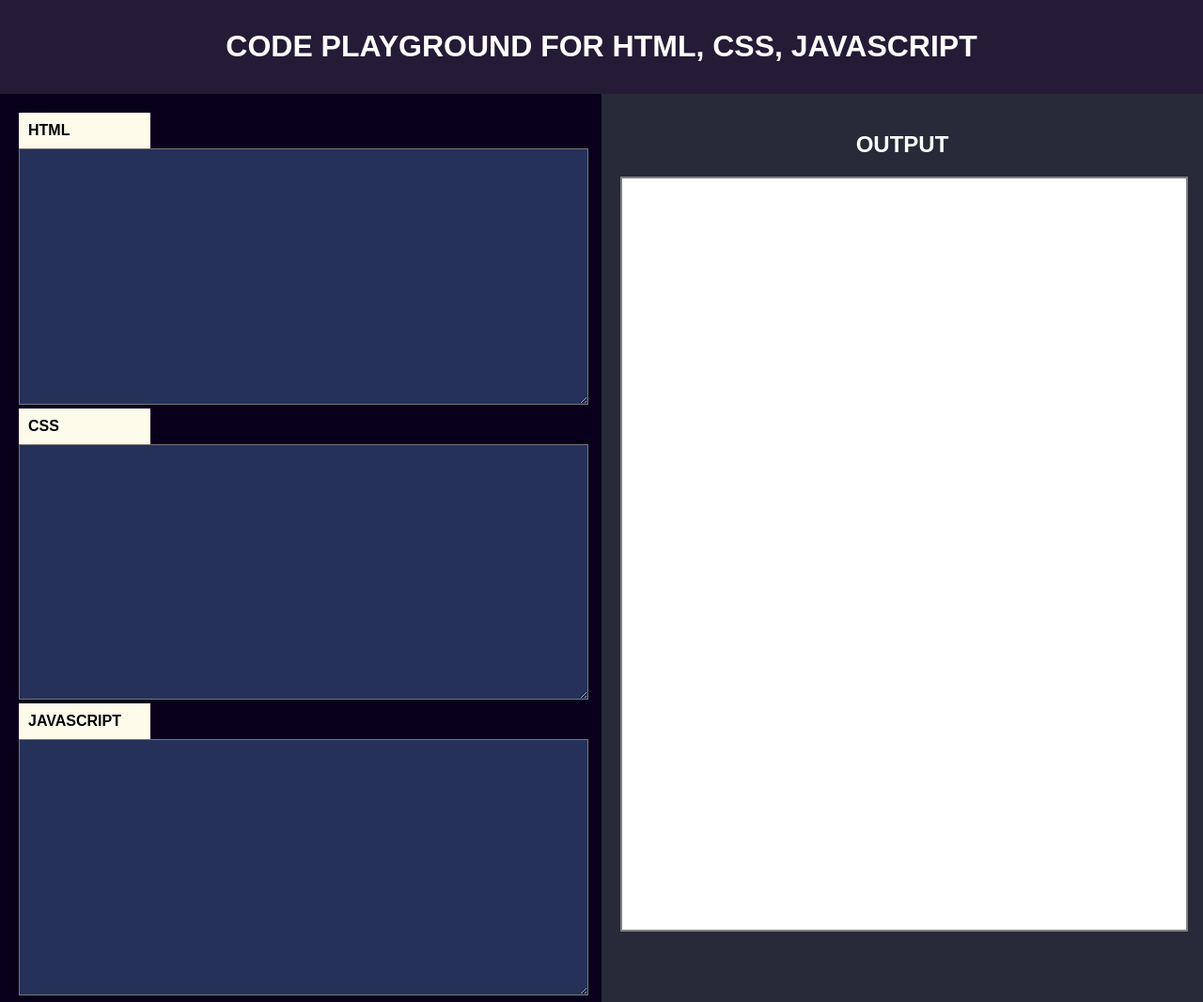
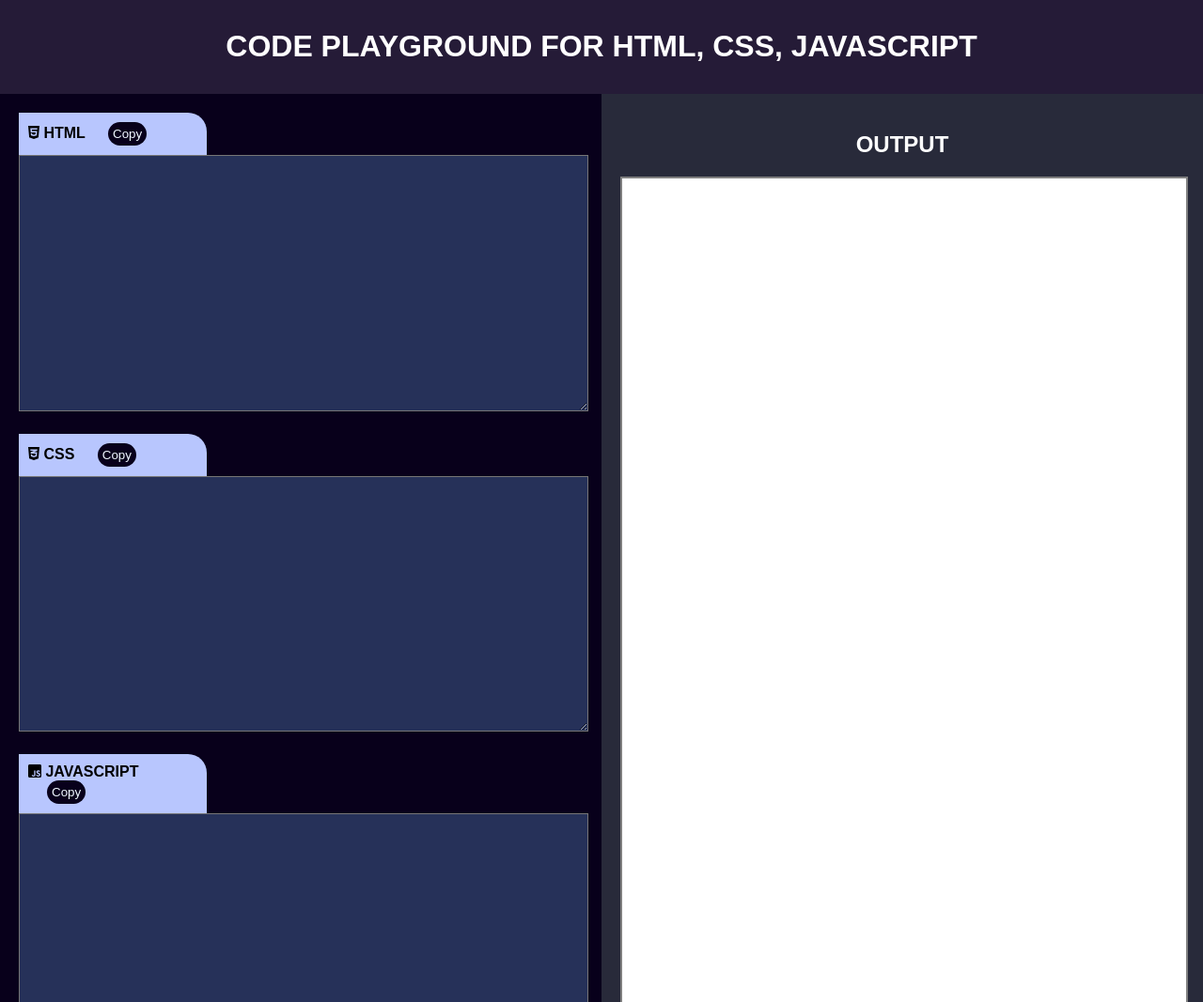
Before and after one commit to Soumyadeep-Sinha/Code-playground-HTML-CSS-JS, a plain HTML site: page index.html in a window 1280 px wide. Shown: the top 1067 px of the page at 94% size. Drawn offline with Linux system fonts and the light colour scheme.

Commit message:
some major changes

```diff
--- a/index.html
+++ b/index.html
@@ -8,6 +8,7 @@
     <title>Live Code Playground</title>
     <link rel="shortcut icon" href="./favicon.ico" type="image/x-icon">
     <link rel="stylesheet" href="./style.css">
+    <script src="https://use.fontawesome.com/releases/v5.15.4/js/all.js" data-auto-replace-svg="nest"></script>
 </head>
 
 <body>
@@ -17,16 +18,16 @@
     <div class="mainsection">
         <div class="code_area">
             <div class="htmlarea">
-                <p>HTML</p>
-                <textarea id="html_area"  oninput="run()"></textarea>
+                <p><i class="fab fa-html5"></i> HTML <button onclick="copyHTML()">Copy</button></p>
+                <textarea id="html_area" oninput="run()" spellcheck="false"></textarea>
             </div>
-            <div class="cssarea">
-                <p>CSS</p>
-                <textarea id="css_area" oninput="run()"></textarea>
+            <div class="cssarea" style="margin-top: 20px;">
+                <p><i class="fab fa-css3-alt"></i> CSS <button onclick="copyCSS()">Copy</button></p>
+                <textarea id="css_area" oninput="run()" spellcheck="false"></textarea>
             </div>
-            <div class="jsarea">
-                <p>JAVASCRIPT</p>
-                <textarea id="js_area" oninput="run()"></textarea>
+            <div class="jsarea" style="margin-top: 20px;">
+                <p><i class="fab fa-js-square"></i> JAVASCRIPT <button onclick="copyJS()">Copy</button></p>
+                <textarea id="js_area" oninput="run()" spellcheck="false"></textarea>
             </div>
         </div>
         <div class="output">
@@ -43,8 +44,29 @@
             let js_code = document.getElementById("js_area").value;
             let output = document.getElementById("output_area").contentWindow.document;
             output.open();
-            output.write(html_code + "<style>" + css_code + "</style>" + "<script>"+ js_code +"<\/script>");
+            output.write(html_code + "<style>" + css_code + "</style>" + "<script>" + js_code + "<\/script>");
             output.close();
+        }
+
+        function copyHTML() {
+            let html_code = document.getElementById("html_area");
+            html_code.select();
+            document.execCommand("copy");
+            alert("Text copied to clipboard.")
+        }
+
+        function copyCSS() {
+            let css_code = document.getElementById("css_area");
+            html_code.select();
+            document.execCommand("copy");
+            alert("Text copied to clipboard.")
+        }
+
+        function copyJS() {
+            let js_code = document.getElementById("js_area");
+            html_code.select();
+            document.execCommand("copy");
+            alert("Text copied to clipboard.")
         }
     </script>
 
--- a/style.css
+++ b/style.css
@@ -22,11 +22,12 @@ html,body{
     color: rgb(0, 0, 0);
 }
 .code_area p{
-    width: 20%;
+    width: 30%;
     padding: 10px;
     margin: 0;
-    background-color: #FFFBEB;
+    background-color: #b8c6fe;
     font-weight: bold;
+    border-radius: 0 20px 0 0;
 }
 .output{
     width: 50%;
@@ -52,7 +53,20 @@ textarea{
 
 iframe{
     width: 100%;
-    height: 100vh;
+    height: 100%;
     border: 2px solid grey;
     background-color: white;
 }
+
+button{
+    border: 0px solid white;
+    border-radius: 20px;
+    margin-left: 20px;
+    background-color: #08001b;
+    color: aliceblue;
+    padding: 5px;
+}
+
+button:hover{
+    background-color: #156202;
+}
```
Also changed, not shown: favicon.ico.
